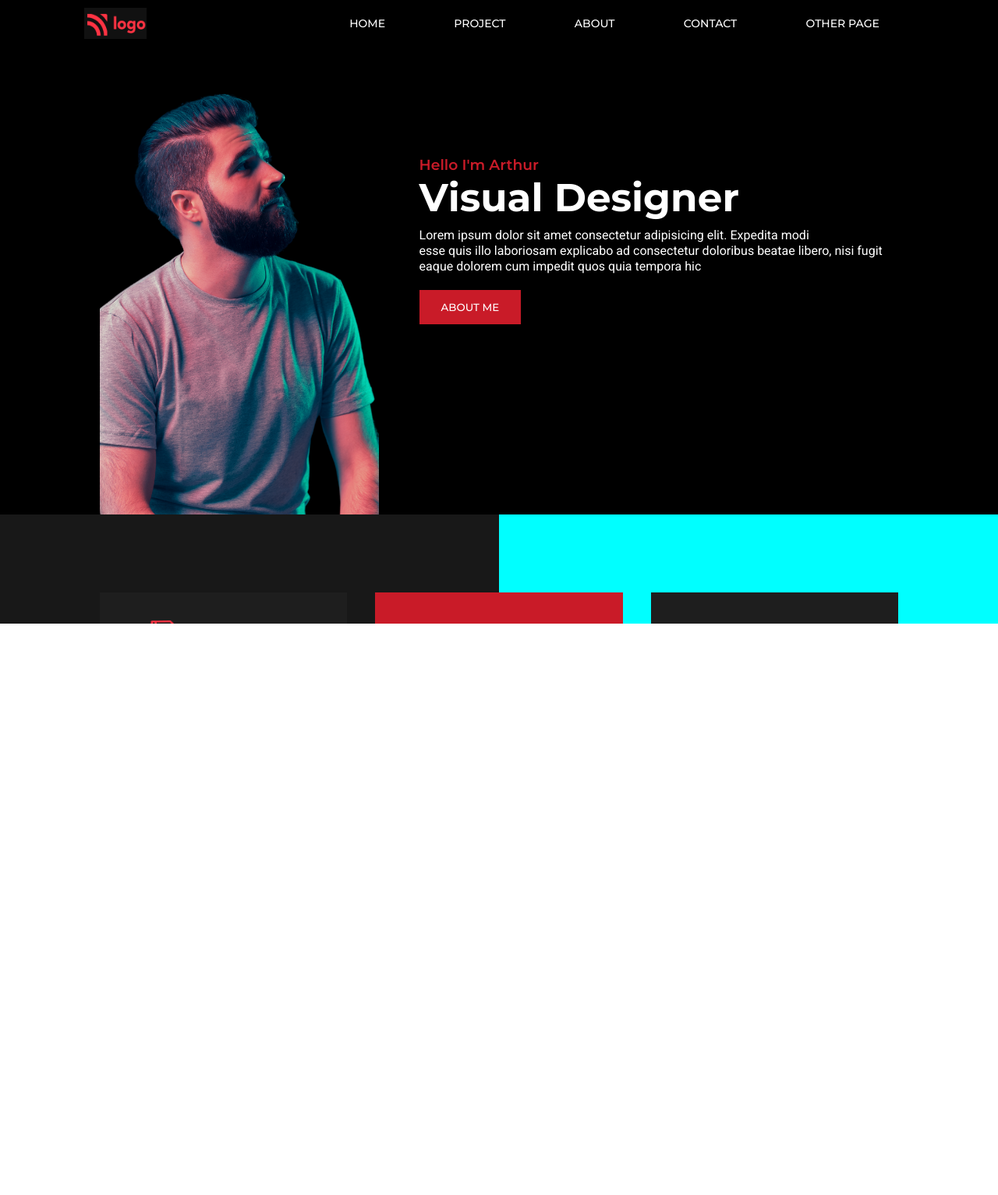
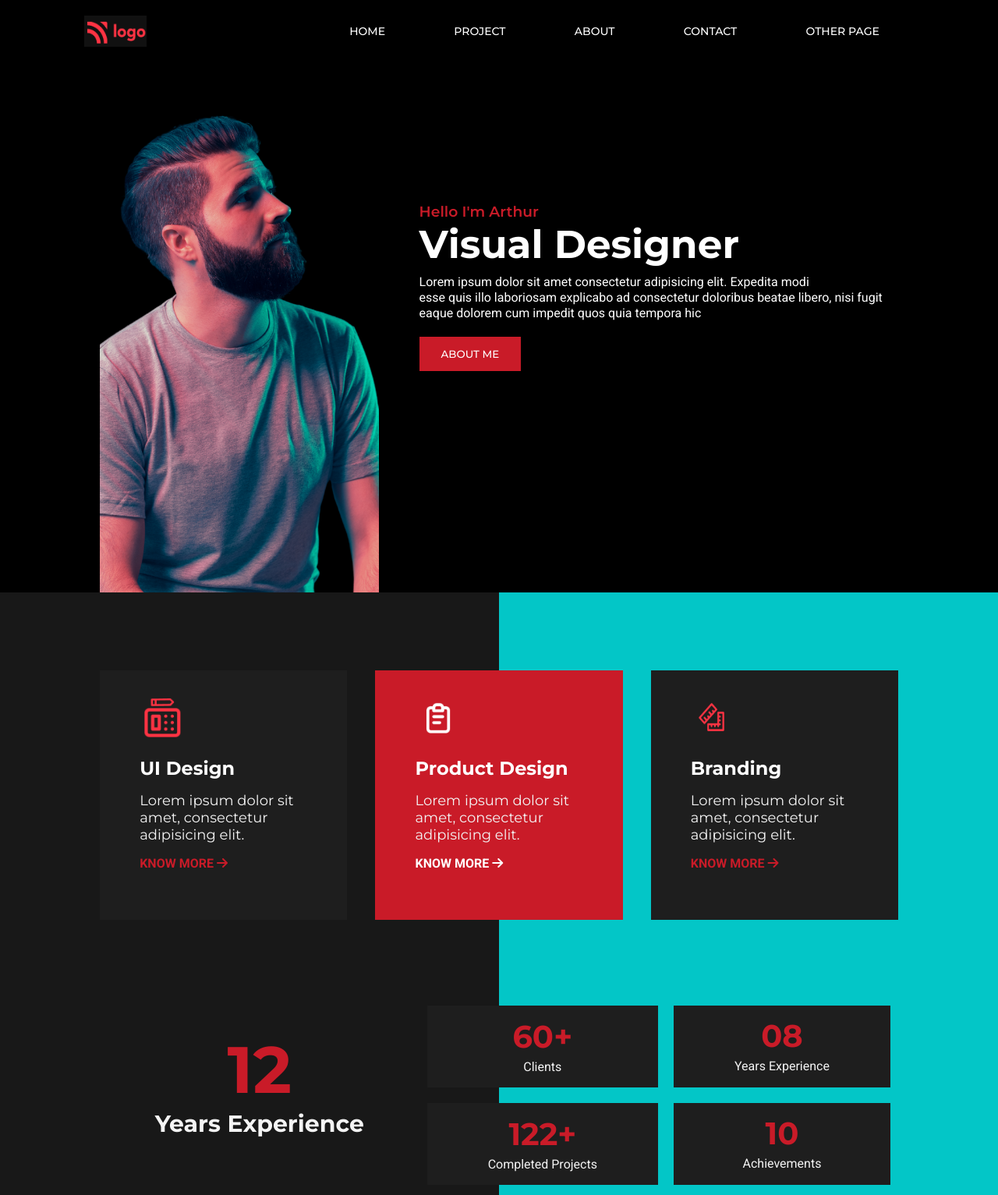
Before and after one commit to roypam/Product-Design-LandingPage-XV, a plain HTML site: page index.html in a window 1280 px wide. Shown: the top 1533 px of the page at 78% size. Before the commit the page ends 800 px from the top, so only its background shows below. Drawn offline with Linux system fonts and the light colour scheme.

Commit message:
15th commit

```diff
--- a/style.css
+++ b/style.css
@@ -7,7 +7,7 @@
 html, body{
     height: 100%;
     width: 100%;
-    overflow-x: hidden;
+    /* overflow-x: hidden; */
 }
 .container-fluid{
     width: 100%;
@@ -19,7 +19,7 @@ html, body{
 }
 nav{
     width: 100vw;
-    height: 60px;
+    height: 80px;
     /* background-color: rgb(104, 35, 35); */
     display: flex;
     align-items: center;
@@ -49,7 +49,7 @@ nav img{
 
 .hero-section{
     width: 80%;
-    height: 75vh;
+    height: 85vh;
     /* background-color: aqua; */
     display: flex;
     justify-content: space-between;
@@ -109,7 +109,7 @@ nav img{
 .services{
     width: 100%;
     height: 860px;
-    background-color: aqua;
+    background-color: #03C6C7;
     position: relative;
 }
 
```
Also changed, not shown: index.html (+3 -2 lines).
